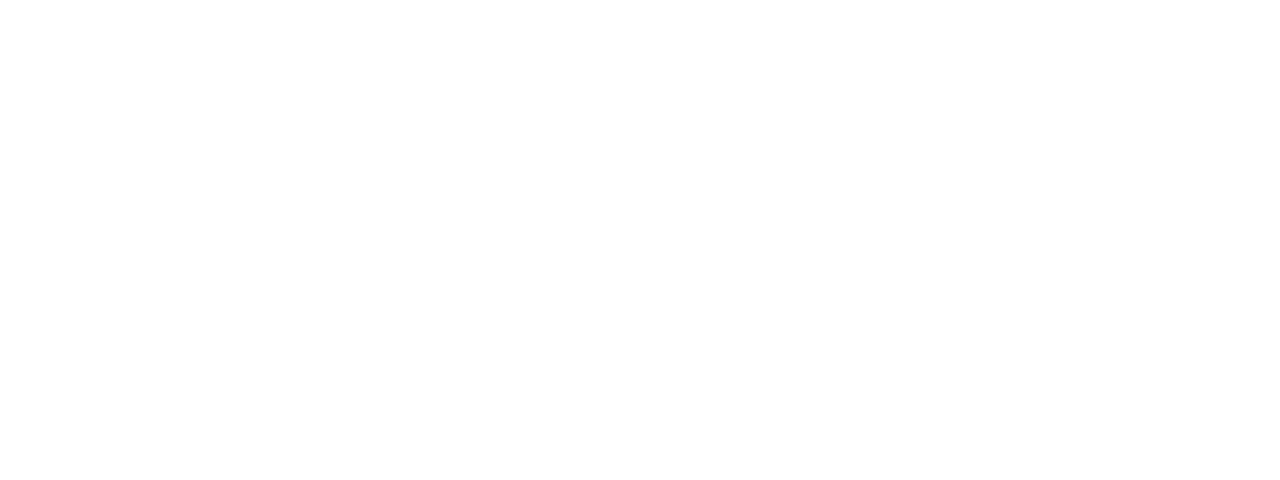
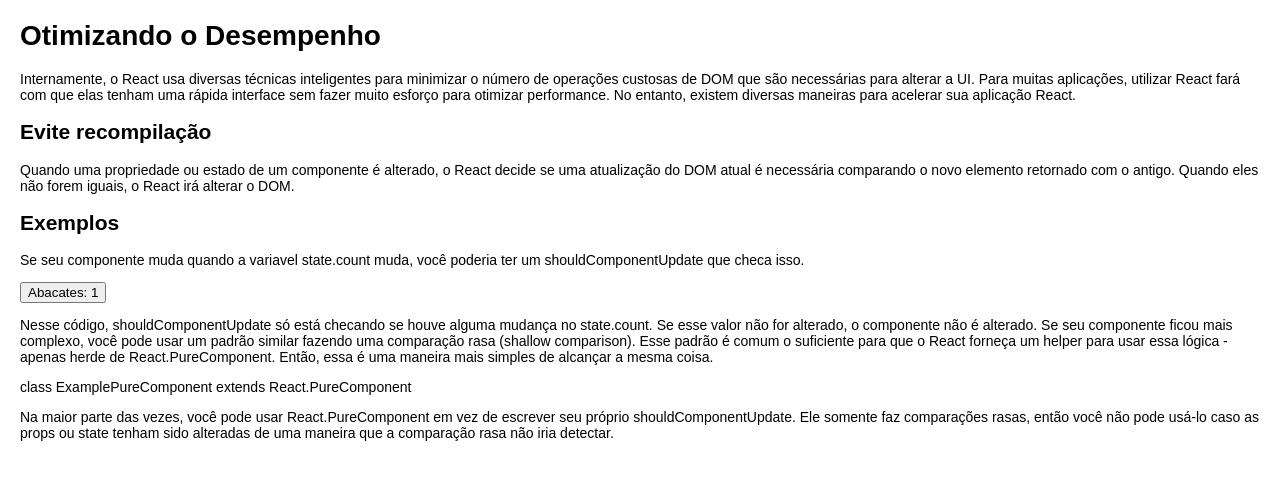
Before and after one commit to MarcosJBM/Learning-React, a React (Create React App) app: page /OptimizingPerformance in a window 1280 px wide. Shown: the top 480 px of the page. Built offline with nearby package versions, Linux system fonts and the light colour scheme.

Commit message:
Added Optimizing Performance.

```diff
--- a/src/Pages/AdvancedGuides/JSXinDepth/index.tsx
+++ b/src/Pages/AdvancedGuides/JSXinDepth/index.tsx
@@ -23,6 +23,9 @@
 };
 
 export default function JSXInDepth() {
+  let imageURL =
+    "https://avatars1.githubusercontent.com/u/67931411?s=460&u=e3c24342e72d189eb67a83305d3ef34562544e70&v=4";
+
   return (
     <div>
       <h1>JSX In Depth</h1>
@@ -38,8 +41,7 @@
       </p>
       <UserProfile.AvatarImage
         avatar={{
-          image:
-            "https://avatars1.githubusercontent.com/u/67931411?s=460&u=e3c24342e72d189eb67a83305d3ef34562544e70&v=4",
+          image: imageURL,
           description: "Marcos Lindão",
         }}
       />
--- /dev/null
+++ b/src/Pages/AdvancedGuides/OptimizingPerformance/index.tsx
@@ -0,0 +1,81 @@
+import { count } from "console";
+import React from "react";
+
+interface CounterButtonProps {
+  count: number;
+}
+
+class CounterButton extends React.Component<{}, CounterButtonProps> {
+  constructor(props: CounterButtonProps) {
+    super(props);
+    this.state = {
+      count: 1,
+    };
+    this.handleClick = this.handleClick.bind(this);
+  }
+
+  shouldComponentUpdate(nextState: CounterButtonProps) {
+    if (this.state.count !== nextState.count) {
+      return true;
+    }
+    return false;
+  }
+
+  handleClick() {
+    this.setState(state => ({
+      count: state.count + 1,
+    }));
+  }
+
+  render() {
+    return (
+      <button onClick={this.handleClick}>Abacates: {this.state.count}</button>
+    );
+  }
+}
+
+// class ExamplePureComponent extends React.PureComponent {}
+
+export default function OptimizingPerformance() {
+  return (
+    <div>
+      <h1>Otimizando o Desempenho</h1>
+      <p>
+        Internamente, o React usa diversas técnicas inteligentes para minimizar
+        o número de operações custosas de DOM que são necessárias para alterar a
+        UI. Para muitas aplicações, utilizar React fará com que elas tenham uma
+        rápida interface sem fazer muito esforço para otimizar performance. No
+        entanto, existem diversas maneiras para acelerar sua aplicação React.
+      </p>
+      <h2>Evite recompilação</h2>
+      <p>
+        Quando uma propriedade ou estado de um componente é alterado, o React
+        decide se uma atualização do DOM atual é necessária comparando o novo
+        elemento retornado com o antigo. Quando eles não forem iguais, o React
+        irá alterar o DOM.
+      </p>
+      <h2>Exemplos</h2>
+      <p>
+        Se seu componente muda quando a variavel state.count muda, você poderia
+        ter um shouldComponentUpdate que checa isso.
+      </p>
+      <CounterButton />
+      <p>
+        Nesse código, shouldComponentUpdate só está checando se houve alguma
+        mudança no state.count. Se esse valor não for alterado, o componente não
+        é alterado. Se seu componente ficou mais complexo, você pode usar um
+        padrão similar fazendo uma comparação rasa (shallow comparison). Esse
+        padrão é comum o suficiente para que o React forneça um helper para usar
+        essa lógica - apenas herde de React.PureComponent. Então, essa é uma
+        maneira mais simples de alcançar a mesma coisa.
+      </p>
+      <p>class ExamplePureComponent extends React.PureComponent {}</p>
+      <p>
+        Na maior parte das vezes, você pode usar React.PureComponent em vez de
+        escrever seu próprio shouldComponentUpdate. Ele somente faz comparações
+        rasas, então você não pode usá-lo caso as props ou state tenham sido
+        alteradas de uma maneira que a comparação rasa não iria detectar.
+      </p>
+    </div>
+  );
+}
--- a/src/Pages/AdvancedGuides/index.tsx
+++ b/src/Pages/AdvancedGuides/index.tsx
@@ -13,6 +13,8 @@
       <Link to='/Fragments'>Fragmentos</Link>
       <br />
       <Link to='/JSXInDepth'>JSX In Depth</Link>
+      <br />
+      <Link to='/OptimizingPerformance'>Otimizando o Desempenho</Link>
     </div>
   );
 }
--- a/src/routes.tsx
+++ b/src/routes.tsx
@@ -21,6 +21,7 @@
 import ErrorBoundaries from "./Pages/AdvancedGuides/ErrorBoundaries";
 import Fragments from "./Pages/AdvancedGuides/Fragments";
 import JSXInDepth from "./Pages/AdvancedGuides/JSXinDepth";
+import OptimizingPerformance from "./Pages/AdvancedGuides/OptimizingPerformance";
 
 export default function Routes() {
   return (
@@ -46,6 +47,7 @@
       <Route path='/ErrorBoundaries' component={ErrorBoundaries} />
       <Route path='/Fragments' component={Fragments} />
       <Route path='/JSXInDepth' component={JSXInDepth} />
+      <Route path='/OptimizingPerformance' component={OptimizingPerformance} />
     </BrowserRouter>
   );
 }
```
